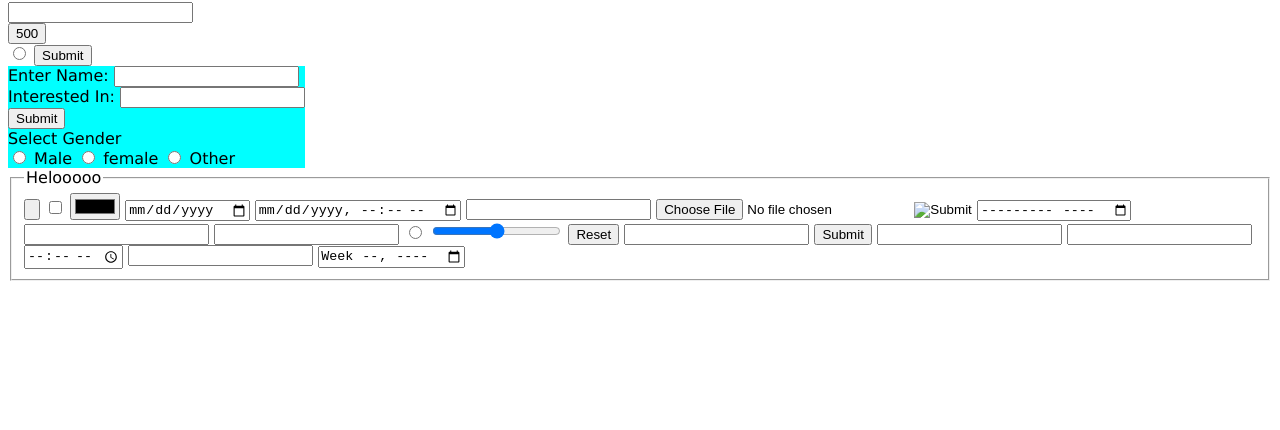
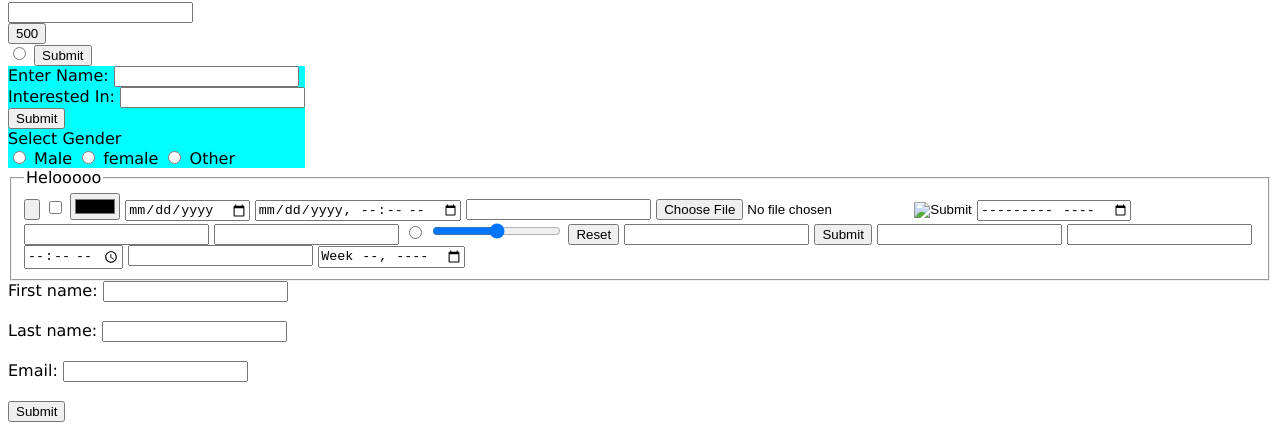
Before and after one commit to gregory-mambakkdan/Free-Work-Space, a plain HTML site: page index.html in a window 1280 px wide. Shown: the part 3953-4383 px from the top of the page. Before the commit the page ends 4242 px from the top, so only its background shows below. Drawn offline with Linux system fonts and the light colour scheme.

Commit message:
changes 28 march -1

```diff
--- a/index.html
+++ b/index.html
@@ -336,6 +336,15 @@ function changefun()
   </fieldset>
 </form>
 
+<form action="/action_page.php" autocomplete="on">
+  <label for="fname">First name:</label>
+  <input type="text" id="fname" name="fname"><br><br>
+  <label for="lname">Last name:</label>
+  <input type="text" id="lname" name="lname"><br><br>
+  <label for="email">Email:</label>
+  <input type="email" id="email" name="email" autocomplete="off"><br><br>
+  <input type="submit" value="Submit">
+</form>
 
 
 
```
